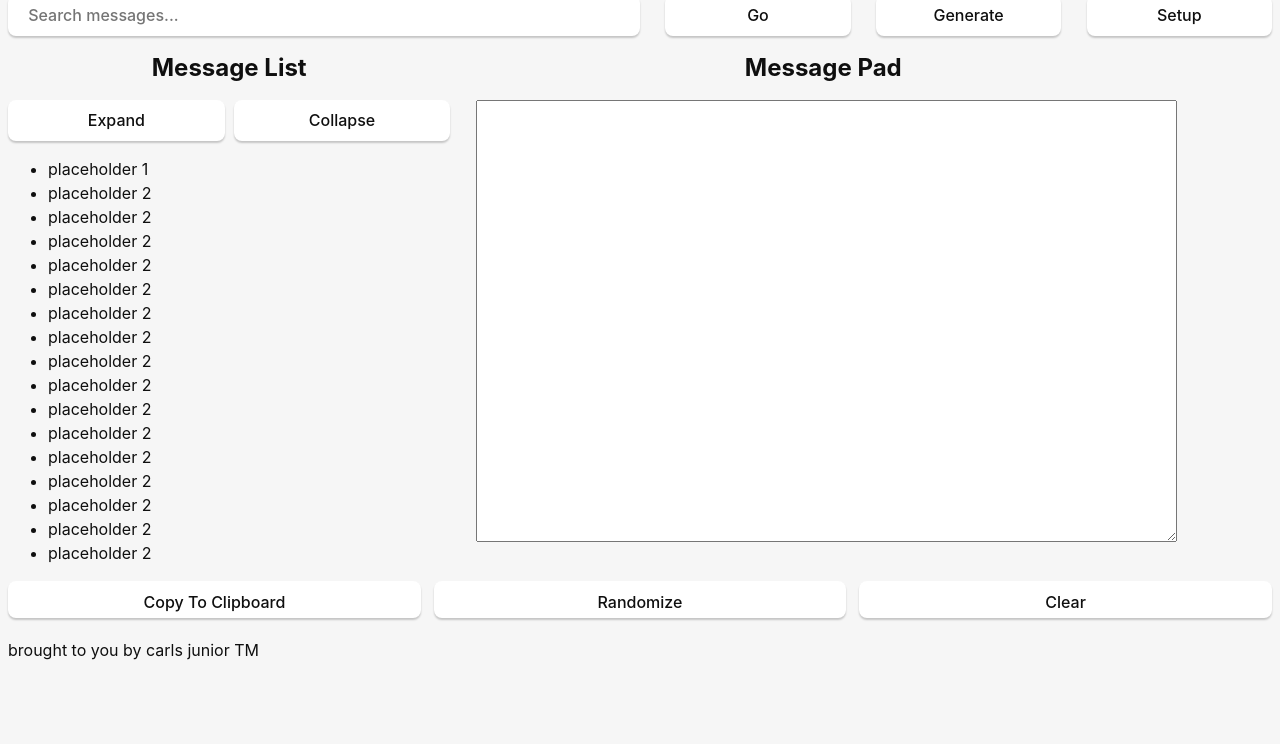
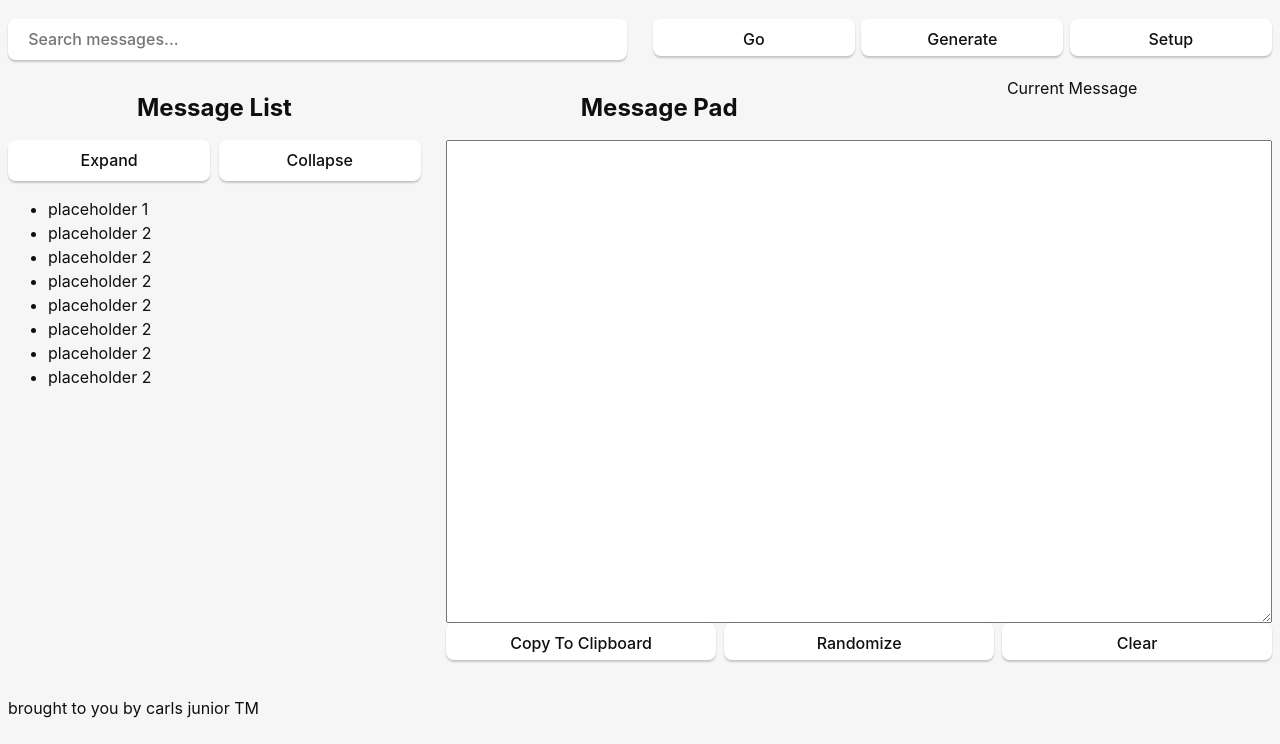
Before and after one commit to graffhyrum/Bar-Runner-Tauri, a plain HTML site: page src/index.html in a window 1280 px wide. Shown: the part 72-816 px from the top of the page. Drawn offline with Linux system fonts and the light colour scheme.

Commit message:
"version": "0.0.4" acceptable v1 of main gui css
Signed-off-by: Pendragon <69610278+graffhyrum@users.noreply.github.com>

```diff
--- a/src-tauri/tauri.conf.json
+++ b/src-tauri/tauri.conf.json
@@ -8,7 +8,7 @@
   },
   "package": {
     "productName": "br_tauri_hcj",
-    "version": "0.0.3"
+    "version": "0.0.4"
   },
   "tauri": {
     "allowlist": {
@@ -56,10 +56,8 @@
     "windows": [
       {
         "fullscreen": false,
-        "height": 600,
         "resizable": true,
-        "title": "Bar Runner #alpha#",
-        "width": 800
+        "title": "Bar Runner #alpha#"
       }
     ]
   }
--- a/src/index.html
+++ b/src/index.html
@@ -6,11 +6,6 @@
   <meta name="viewport" content="width=device-width, initial-scale=1.0"/>
   <title>Tauri App</title>
   <script type="module" src="/main.js" defer></script>
-    <style>
-        .logo.vanilla:hover {
-            filter: drop-shadow(0 0 2em #ffe21c);
-        }
-    </style>
 </head>
 
 <body>
@@ -19,19 +14,20 @@
 </header>
 <nav id="top-nav">
   <input id="message-search-input" placeholder="Search messages...">
+  <div id="top-nav-btn-row" class="row">
     <button id="search-btn">Go</button>
     <button id="generate-btn">Generate</button>
     <button id="setup-btn">Setup</button>
+  </div>
 </nav>
-
-<div class="container">
-    <section id="message-list-wrap">
+<div id="message-list-and-pad">
+  <div id="message-list-wrap">
     <h2>Message List</h2>
     <div id="message-list-controls">
       <button id="expand-btn">Expand</button>
       <button id="collapse-btn">Collapse</button>
     </div>
-        <ul id="message-list"f>
+    <ul id="message-list" style="height:1fr">
       <li>placeholder 1</li>
       <li>placeholder 2</li>
       <li>placeholder 2</li>
@@ -40,31 +36,24 @@
       <li>placeholder 2</li>
       <li>placeholder 2</li>
       <li>placeholder 2</li>
-            <li>placeholder 2</li>
-            <li>placeholder 2</li>
-            <li>placeholder 2</li>
-            <li>placeholder 2</li>
-            <li>placeholder 2</li>
-            <li>placeholder 2</li>
-            <li>placeholder 2</li>
-            <li>placeholder 2</li>
-            <li>placeholder 2</li>
     </ul>
-    </section>
+  </div>
   <section id="message-editor-wrap">
-        <h2 id="current-message-name">Message Pad</h2>
-        <label for="message-editor"></label>
+    <h2 style="grid-column: 1; grid-row:1;">Message Pad</h2>
+    <label for="message-editor" id="current-message-name">
+      Current Message
+    </label>
     <textarea id="message-editor"></textarea>
-    </section>
-</div>
-
-<div class="row">
+    <div id="message-pad-control" class="row">
       <button id="send-to-clipboard">Copy To Clipboard</button>
       <button id="randomize-message">Randomize</button>
       <button id="clear-message-editor">Clear</button>
     </div>
-</body>
+  </section>
+</div>
 <footer>
   <p>brought to you by carls junior TM</p>
 </footer>
+</body>
+
 </html>
--- a/src/style.css
+++ b/src/style.css
@@ -18,7 +18,7 @@ h1 {
     text-align: center;
 }
 
-h2{
+h2 {
     text-align: center;
 }
 
@@ -74,27 +74,76 @@ button {
         background-color: #0f0f0f98;
     }
 }
-nav{
+
+body {
     display: grid;
-  grid-template-columns: 50% 1fr 1fr 1fr;
+    height: 100vh;
+    grid-template-columns: minmax(min-content, 100%);
+    grid-template-rows: min-content min-content 1fr min-content;
+    gap: 2%;
+}
+
+header {
+    grid-row: 1;
+}
+
+nav {
+    grid-row: 2;
+    display: grid;
+    grid-template-columns: 1fr 1fr;
     gap: 2%
 }
 
-.container {
-  display:grid;
+#message-list-and-pad {
+    grid-row: 3;
+    display: grid;
+    grid-template-columns: 1fr 2fr;
+    justify-self: stretch;
+    gap: 2%;
+}
 
-  grid-template-columns: 35% 55%;
-  grid-template-rows: 80%;
-  gap: 2% ;
+footer {
+    grid-row: 4;
+}
+
+#message-list-wrap {
+    display: grid;
+    grid-template-rows: min-content min-content 1fr;
+    grid-column: 1;
+    grid-row: 1;
+}
+
+#message-editor-wrap {
+    display: grid;
+    grid-template-rows: min-content 1fr min-content;
+    grid-column: 2;
+    grid-row: 1;
 }
 
 textarea {
-  width: 100%;
-  height: 100%;
+    width: 1fr;
+    height: 1fr;
 }
+
 #message-list-controls {
     display: grid;
     grid-template-columns: 1fr 1fr;
     justify-content: end;
     gap: 2%;
 }
+
+#current-message-name {
+    grid-column: 2;
+    grid-row: 1;
+    text-align: center
+}
+
+#message-editor {
+    grid-column: 1 / 3;
+    grid-row: 2;
+}
+
+#message-pad-control {
+    grid-column: 1 / 3;
+    grid-row: 3;
+}
```
Also changed, not shown: README.md, 1 other file. Lines whose indentation alone changed are shown as unchanged.
